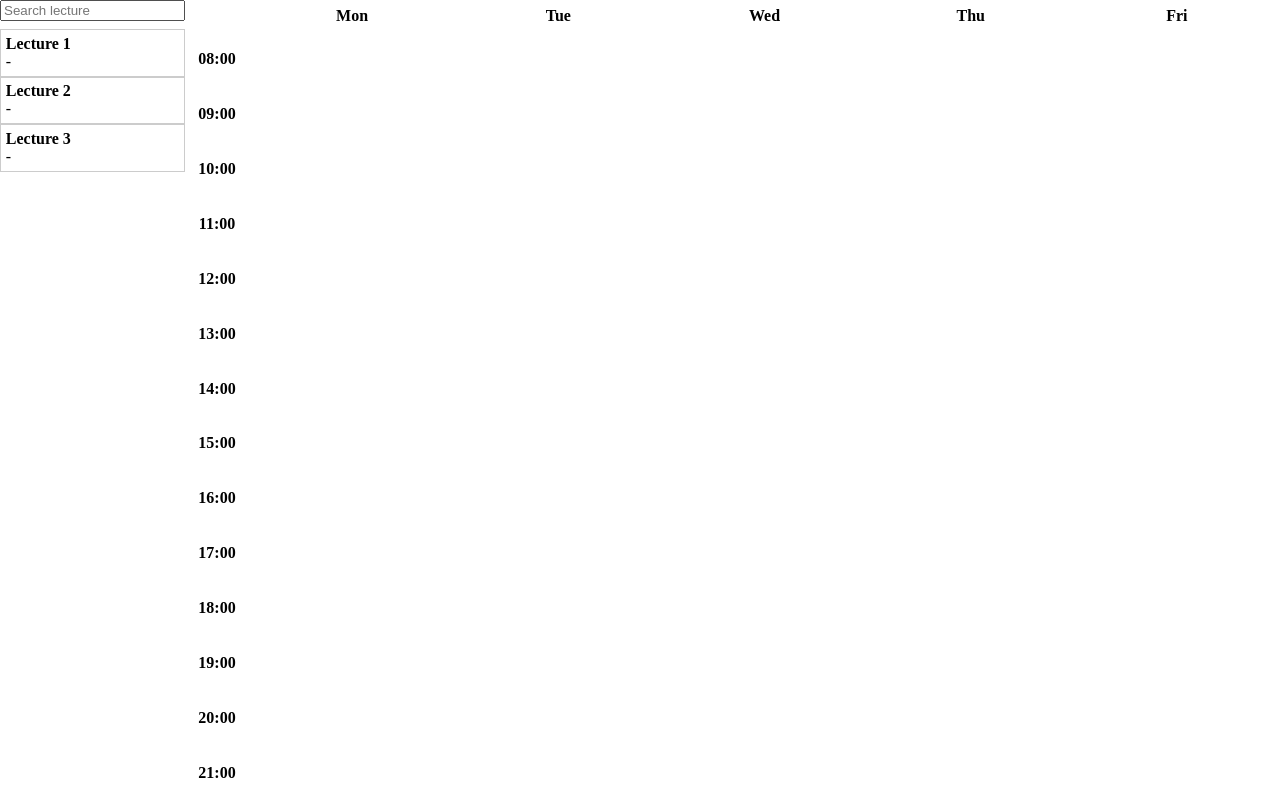
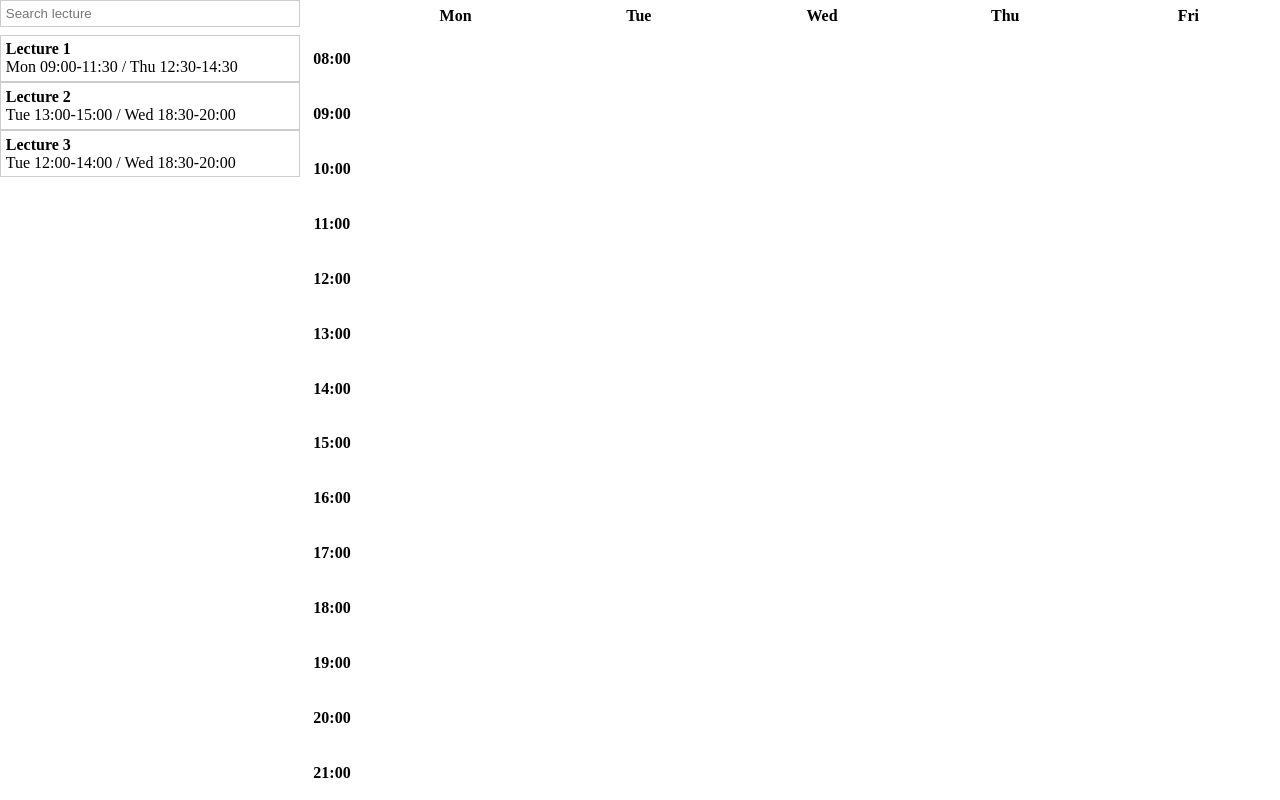
Before and after one commit to hallazzang/vanilla-js, a plain HTML site: page timetable/index.html in a window 1280 px wide. Drawn offline with Linux system fonts and the light colour scheme.

Commit message:
display lecture times
and also fix search area width bug

```diff
--- a/timetable/app.css
+++ b/timetable/app.css
@@ -17,9 +17,15 @@ body {
   display: flex;
 }
 
-.search-area {
+.search {
+  flex: 0 0 300px;
   display: flex;
   flex-direction: column;
+}
+
+.search__input {
+  padding: 0.3rem;
+  border: 1px solid #ccc;
 }
 
 .search__result {
--- a/timetable/app.js
+++ b/timetable/app.js
@@ -1,5 +1,7 @@
 (() => {
   const global = this;
+
+  const weekdayNames = ['Mon', 'Tue', 'Wed', 'Thu', 'Fri'];
 
   const data = {
     lectures: [
@@ -41,6 +43,14 @@
     return hour * 60 + minute;
   }
 
+  function formatTimes(times) {
+    return times
+      .map(
+        time => `${weekdayNames[time.weekday]} ${time.beginAt}-${time.endAt}`
+      )
+      .join(' / ');
+  }
+
   function renderSearchResultList() {
     const query = data.searchInputRef.value.trim();
 
@@ -71,7 +81,7 @@
 
     const lectureTimes = document.createElement('span');
     lectureTimes.classList.add('search__result-item__times');
-    lectureTimes.textContent = '-';
+    lectureTimes.textContent = formatTimes(lecture.times);
     container.appendChild(lectureTimes);
 
     item.appendChild(container);
```
